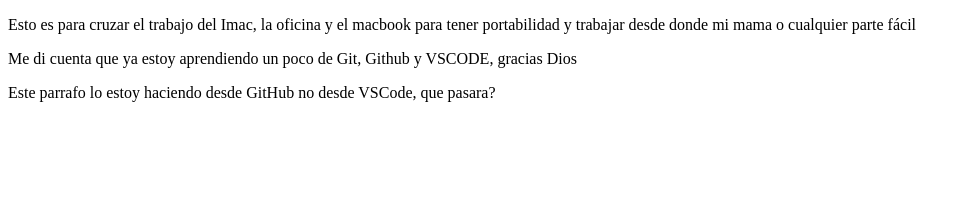
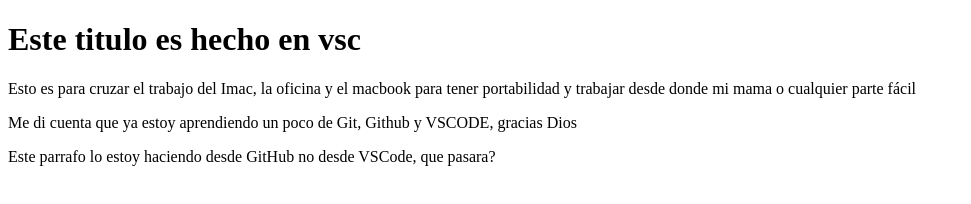
Before and after one commit to andresvd1995/macbookair, a plain HTML site: page index.html in a window 1280 px wide. Shown: the whole page, without its empty margins (0-971 px from the left). Drawn offline with Linux system fonts and the light colour scheme.

Commit message:
ultimo ensayo nates de dormir

```diff
--- a/index.html
+++ b/index.html
@@ -9,6 +9,7 @@
 </head>
 
 <body>
+    <h1>Este titulo es hecho en vsc</h1>
     <p>Esto es para cruzar el trabajo del Imac, la oficina y el macbook para tener portabilidad y trabajar desde donde
         mi mama o cualquier parte fácil</p>
     <p>Me di cuenta que ya estoy aprendiendo un poco de Git, Github y VSCODE, gracias Dios</p>
```
